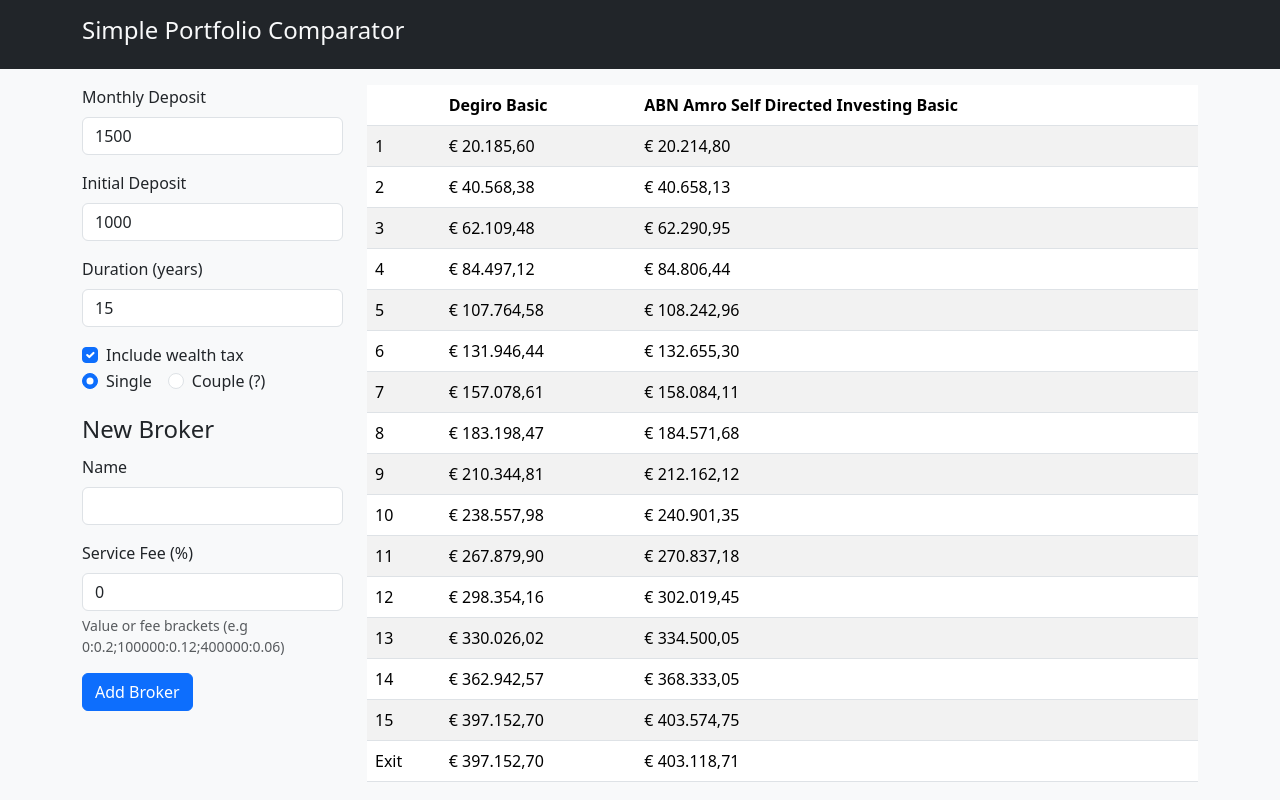
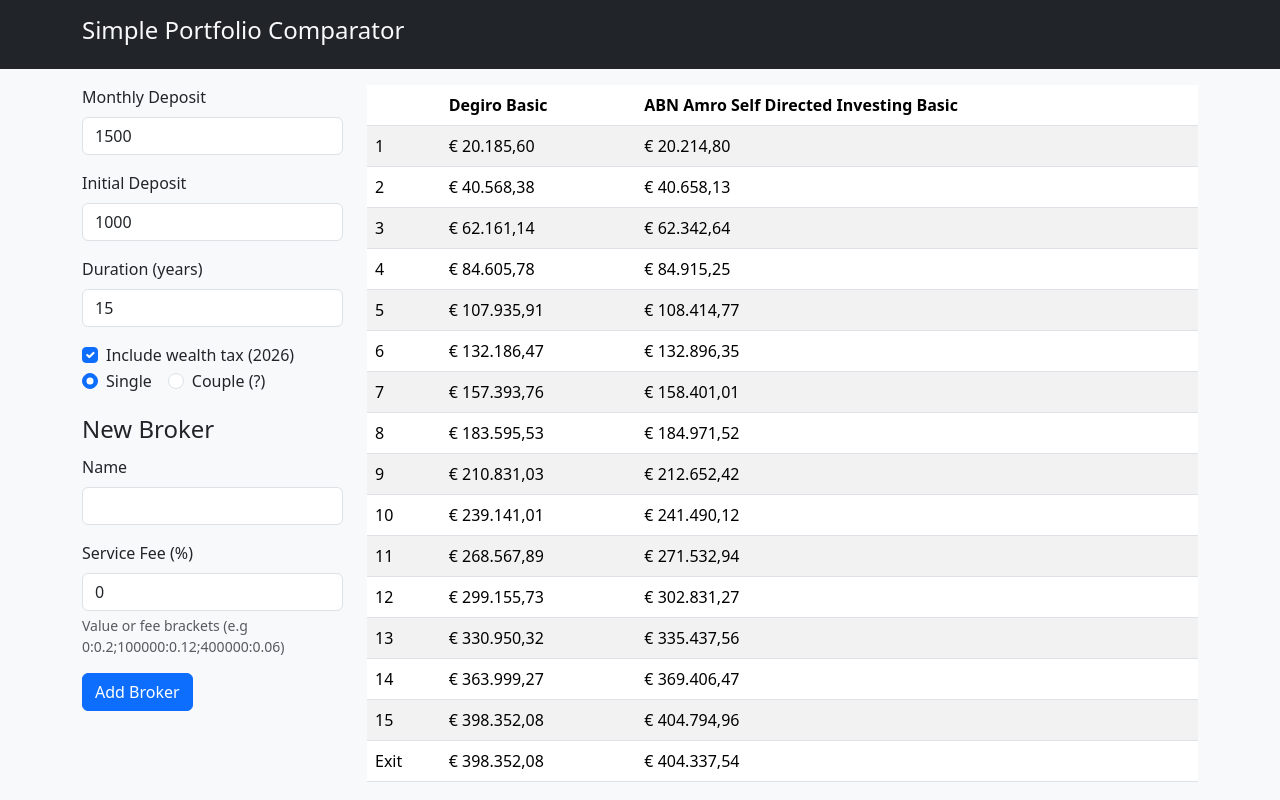
Before and after one commit to sevilyilmaz/portfolio-comparator, a Vue app: page / in a window 1280 px wide. Shown: the top 800 px of the page. Built offline with nearby package versions, Linux system fonts and the light colour scheme.

Commit message:
chore: update wealth tax calculation for 2026

```diff
--- a/src/App.vue
+++ b/src/App.vue
@@ -45,7 +45,7 @@
               class="form-check-input"
             />
             <label class="form-check-label" for="include-wealth-tax">
-              Include wealth tax
+              Include wealth tax (2026)
             </label>
           </div>
 
--- a/src/composables/use-wealth-tax.ts
+++ b/src/composables/use-wealth-tax.ts
@@ -1,7 +1,7 @@
 // https://www.belastingdienst.nl/wps/wcm/connect/nl/box-3/content/nieuwe-berekening-box-3-inkomen
 const wealthTax = 36 / 100;
-const taxFreeWealth = 57000;
-const fictitiusReturnPercentage = 6.04 / 100;
+const taxFreeWealth = 59357;
+const fictitiusReturnPercentage = 6.00 / 100;
 
 export function getWealthTax(amount: number): number {
   if (amount <= taxFreeWealth) return 0;
```
Also changed, not shown: 1 other file (tests, documents, lock files or other folders).
